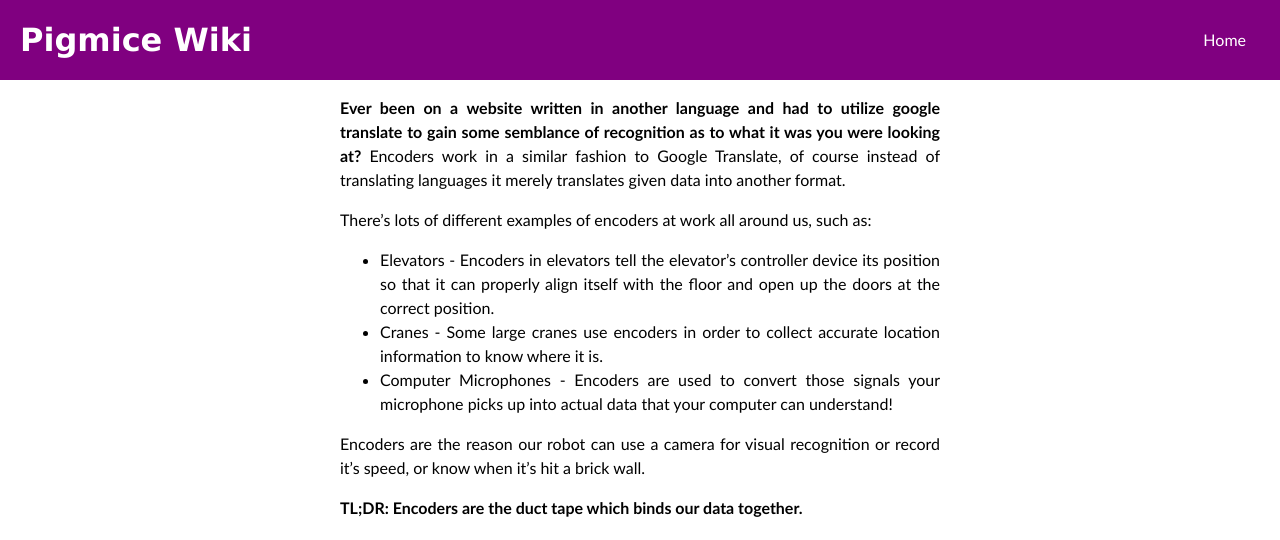
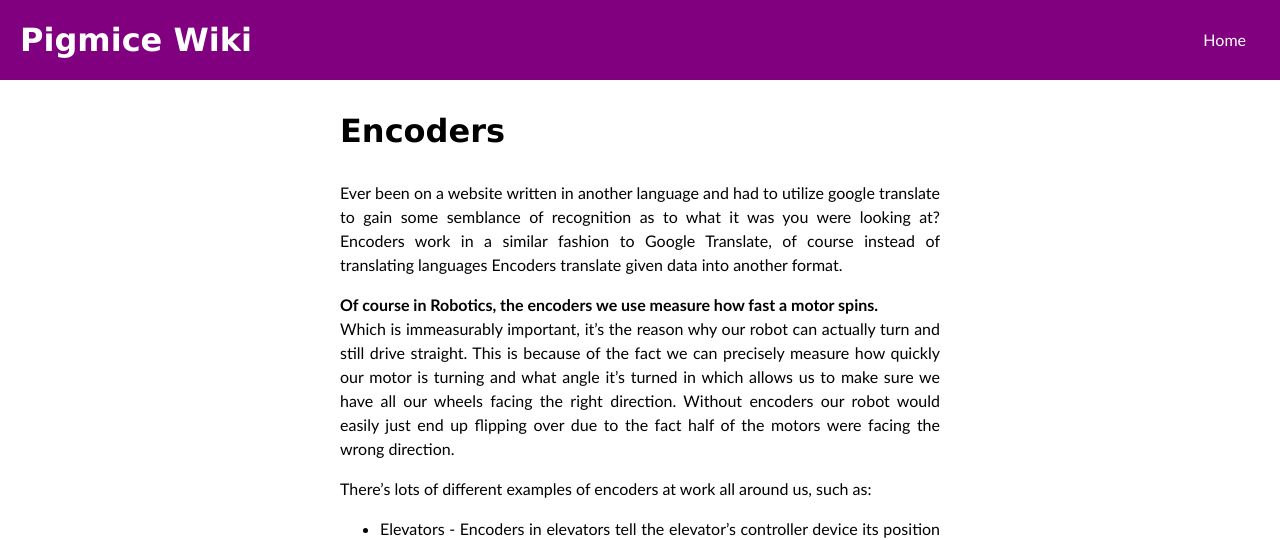
Before and after one commit to Pigmice2733/wiki, a Jekyll site: the page built from programming/Encoders.md, in a window 1280 px wide and 1400 px high. Shown: the top 540 px of the window. Built offline with Jekyll 4.4.1, drawn with Linux system fonts in a browser that asks for light colours; our own code applies the rules of GitHub Pages for plain Markdown files; some of the changed text lies outside the part shown.

Commit message:
Some improvements made
I've tried to address the majority of the problems with the original submission however it is still not perfect.
I still need to put up an more-in depth example of the encoder library but haven't really been able to find one yet which is capable of explaining what it is we do on the programming side of things for encoders.
I'd be happy to change any of the formatting and/or the content to be more suitable for the needs of robotics.

````diff
--- a/programming/Encoders.md
+++ b/programming/Encoders.md
@@ -1,54 +1,48 @@
-<b>Ever been on a website written in another language and had to utilize google translate to gain some
-semblance of recognition as to what it was you were looking at?</b>
-Encoders work in a similar fashion to Google Translate, of course instead of translating languages it merely translates
+# Encoders
+Ever been on a website written in another language and had to utilize google translate to gain some
+semblance of recognition as to what it was you were looking at?
+Encoders work in a similar fashion to Google Translate, of course instead of translating languages Encoders translate
 given data into another format.
 
-There's lots of different examples of encoders at work all around us, such as:
-  * Elevators - Encoders in elevators tell the elevator's controller device its position so that it can properly align itself with the floor and open up the doors
-  at the correct position.
+**Of course in Robotics, the encoders we use measure how fast a motor spins.**<br> Which is immeasurably important, it's the reason why our robot can actually turn and still drive straight.  This is because of the fact we can precisely measure how quickly our motor is turning and what angle it's turned in which allows us to make sure we have all our wheels facing the right direction.  Without encoders our robot would easily just end up flipping over due to the fact half of the motors were facing the wrong direction.
+
+There's lots of different examples of encoders at work all around us,
+such as:
+  * Elevators - Encoders in elevators tell the elevator's controller device its position so that it can properly align itself with the floor and open up the doors at the correct position.
   * Cranes - Some large cranes use encoders in order to collect accurate location information to know where it is.
-  * Computer Microphones - Encoders are used to convert those signals your microphone picks up into actual data that your computer can understand!
 
-Encoders are the reason our robot can use a camera for visual recognition or record it's speed, or know when it's hit a brick wall.
+**TL;DR:  Encoders are the reason we can tell our robot to drive at angles.**
 
-<b>TL;DR:  Encoders are the duct tape which binds our data together.</b>
-
-<b>How do Encoders work?</b>
+**How do Encoders (generally) work?**
 
 <img src="http://encoder.com/core/files/encoder/uploads/images/Encoder-exploded-COLOR-v2.jpg"></img>
 
-Encoders are made out of a variety of different technologies and tend to vary quite a bit.  The example shown above, taken from
-encoder.com (see sources for link), has a stream of light which comes from the LED and goes through the "Code Disk".  As the light goes
-through the "Code Disk" it becomes interrupted as the blades from the "Code Disk" block it from the "Photodetector Assembly" which detects light.
-The result is a binary output of either the light being on and the light being off.  This simple value is then passed to another device,
-generally called a "controller" which actually interprets the data.
+There are a lot of encoders in the world at large.  Hardware encoders are made out of a variety of different technologies and tend to vary quite a bit as do their purposes.  The encoder in the example shown above is used to detect the speed of which the motor is spinning.  This specific encoder, taken from <a href="http://encoder.com/blog/company-news/what-is-an-encoder/">encoder.com</a>, has a stream of light which comes from the LED and goes through the "Code Disk".  As the light goes through the "Code Disk" it becomes interrupted as the blades from the "Code Disk" block it from the "Photodetector Assembly" which detects light.  The result is a binary output of either the light being on or the light being off.  This simple value is then passed on to another device, generally called a "controller" which actually interprets the data.  Because the controller can obtain these simple values it can measure how frequently the light is being blocked from which it can determine the speed of the motor.  It can check whether or not the motor is actually running based on if there is no change in the on or off value over a long period of time.
 
 Most optical sensors work like the one pictured above by relying on the interruption of light picked up by another sensor.
 
-<b> How we use encoders! </b><br>
-Here is an example of encoders in python:
+## How we use encoders!
 
+We use the *robotpy library* for interfacing to our robot's components with Python, and the library has a class interface to <a href="http://robotpy.readthedocs.io/projects/wpilib/en/latest/wpilib/Encoder.html">the Encoder library</a> (yes they call it the encoder library), and to use it, you first create an instance of Encoder oriented to your hardware encoder, such as: **[EXAMPLES OF ENCODERS IN THE ROBOTPY LIBRARY TO BE ADDED]**
 ```python
-# Set current position to zero
-        self._reset_encoder_position()
+# Here is an example by Ben from the programming team of the library (code untested)
 
-        self.profile_executor = ProfileExecutor(
-            coefs, motion_profile,
-            lambda: self._get_encoder_position() / 1023,
-            lambda output: self.forward_at(-output), 0.08)
-    def _reset_encoder_position(self):
-        self.fl_motor.setEncPosition(0)
+def main():
 
-    def _get_encoder_position(self):
-        return -self.fl_motor.getPosition()
+     channel = 0
+     pot = AnalogPotentiometer(channel)
 
+     print(pot.get())
 
+if __name__ == "__main__"():
+     main()
 
 ```
 
 
 
-<i>Sources (Read for more information):
+*Sources (Read for more information):
 http://encoder.com/blog/company-news/what-is-an-encoder/
 https://en.wikipedia.org/wiki/Encoder
-</i>
+https://www.dacast.com/blog/software-vs-hardware-encoders-for-live-video-streams/
+*
````
